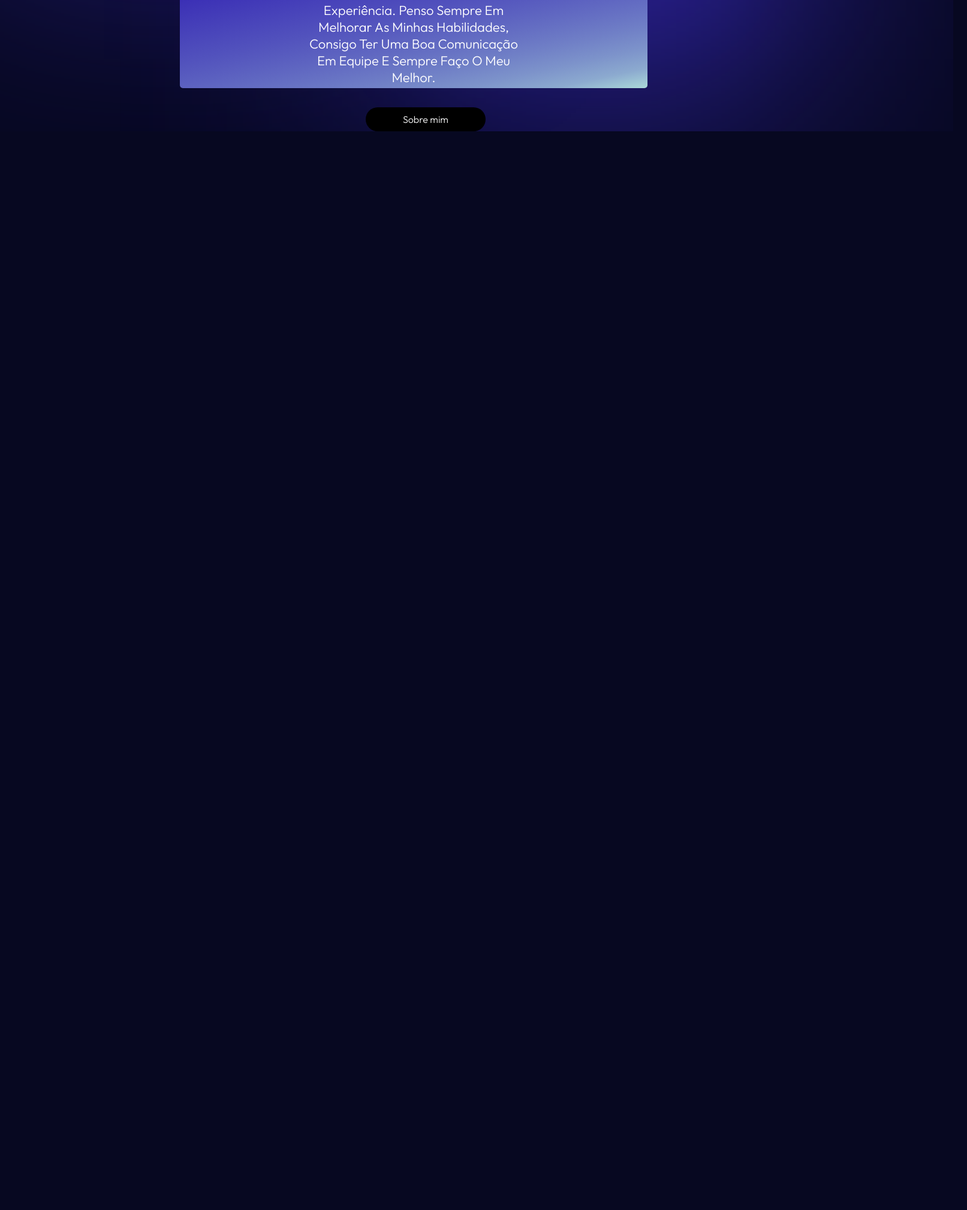
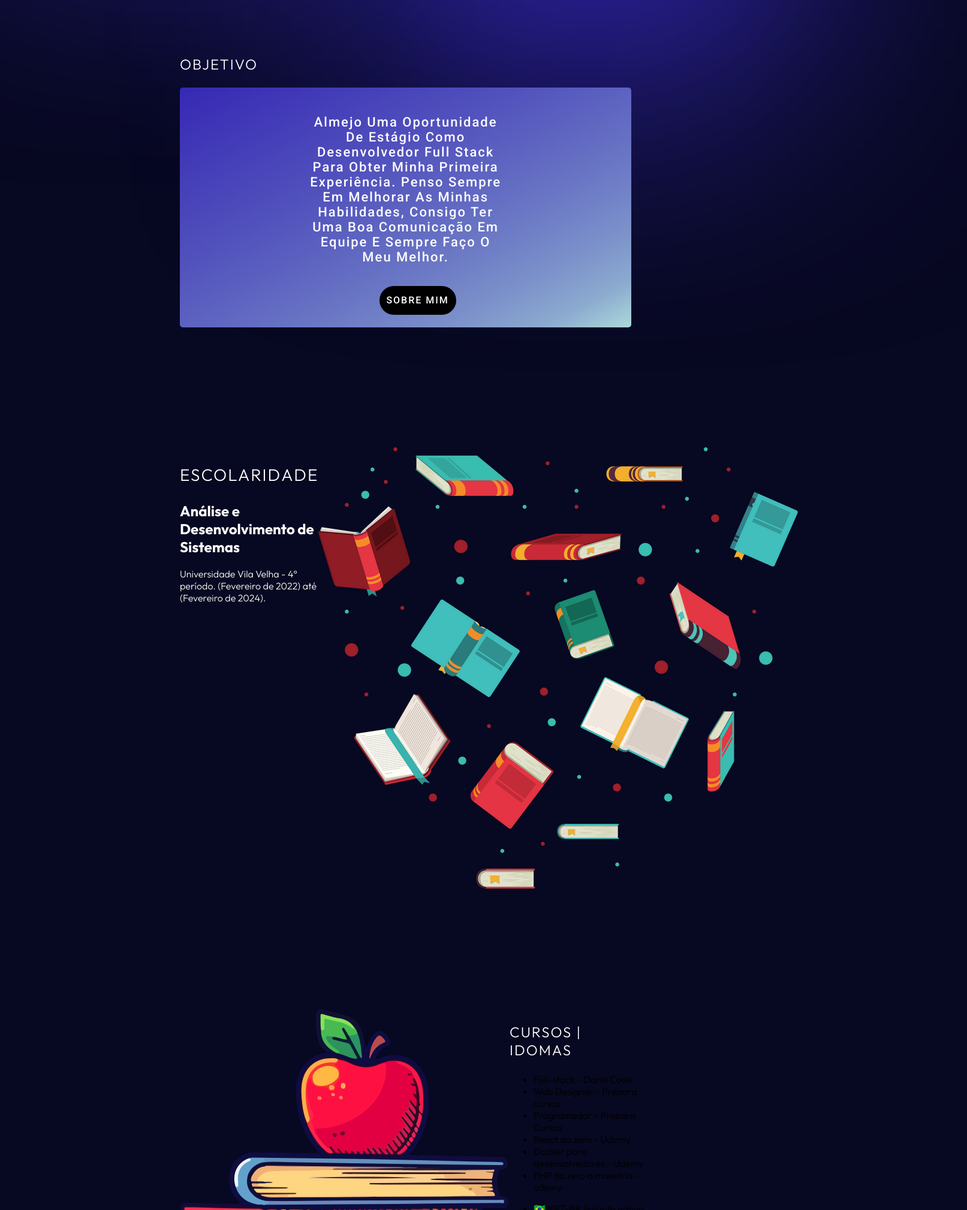
Before and after one commit to DevJhonathas/Portfolio2024, a React (Create React App) app in the folder frontend/: page / in a window 1280 px wide. Shown: the part 782-2800 px from the top of the page at 60% size, 1613 px wide, since content can reach past the window. Before the commit the page ends 1001 px from the top, so only its background shows below. Built offline with nearby package versions, Linux system fonts and the light colour scheme.

Commit message:
Definindo as demais section da home e fazendo algumas estilizações

```diff
--- a/frontend/src/components/Navbar.css
+++ b/frontend/src/components/Navbar.css
@@ -12,7 +12,6 @@
     list-style-type: none;
 }
 
-/* Is logged */
 .button_navbar{
     text-decoration: none;
     color: #ffff;
@@ -28,22 +27,20 @@
     text-decoration: none;
 }
 
-/* not logged */
-
-
-/* rest of code */
+/* Is logged in*/
 .company_name_logged{
     font-size: 24px;
     font-weight: bold;
     text-transform: uppercase;
     color: #ffff;
-    padding-right: 48%;
+    padding-right: 50%;
 }
 
+/* Not logged in */
 .company_name_not_logged{
     font-size: 24px;
     font-weight: bold;
     text-transform: uppercase;
     color: #ffff;
-    padding-right: 67%;
+    padding-right: 73%;
 }
--- a/frontend/src/components/Retangulo_msg.css
+++ b/frontend/src/components/Retangulo_msg.css
@@ -7,15 +7,16 @@
     padding: 5px 10px;
     margin: 0;
     background: linear-gradient(to left top, #ABD9D9, 30%, #3628B4);
-    height: 20vh;
+    width: 94%;
+    font-family: 'Roboto', sans-serif;
 }
 
 .component_text p {
-    font-size: 22px;
     text-align: center;
-    margin: 30px 200px 0px 200px;
+    margin: 0px 200px 0px 200px;
     padding-bottom: 20px;
     text-transform: capitalize;
+    font-weight: 500;
 }
 
 .ul_button{
@@ -28,10 +29,13 @@
     justify-content: center;
     text-align: center;
     border-radius: 100px;
-    width: 200px;
-    height: 5vh;
+    width: 10vw;
+    height: 6vh;
     background-color: #000;
     text-decoration: none;
+    text-transform: uppercase;
+    font-weight: 500;
+    letter-spacing: 2px;
 }
 
 .button{
@@ -51,3 +55,7 @@
 .component_text.nobutton ul{
     display: none;
 }
+
+.component_text.nobutton span{
+    display: none;
+}
--- a/frontend/src/components/Retangulo_msg.jsx
+++ b/frontend/src/components/Retangulo_msg.jsx
@@ -6,13 +6,14 @@ import "./Retangulo_msg.css";
 // React Router Dom
 import { NavLink } from 'react-router-dom';
 
-const Rentagulo_msg = ({msg, type, button = true}) => {
+const Rentagulo_msg = ({msg, type, button = true, msg_button, msg_title, rota}) => {
     return (
         <div className={`component_text ${type}`}>
+            <h2 className={button ? 'button' : 'noButton'}>{msg_title}</h2>
             <p>{msg}</p>
             <ul>
                 <li className='ul_button'>
-                    <NavLink to="/about" id='style_button' className={button ? 'button' : 'noButton'}>Sobre mim</NavLink>
+                    <NavLink to={rota} id='style_button' className={button ? 'button' : 'noButton'}>{msg_button}</NavLink>
                 </li>
             </ul>
         </div>
--- a/frontend/src/global.css
+++ b/frontend/src/global.css
@@ -16,7 +16,7 @@ body{
   background-color: var(--background-color);
 }
 
-h1, h2, p{
+h1, h2, h3, p{
   color: var(--color-text);
 }
 
--- a/frontend/src/pages/Home/Home.css
+++ b/frontend/src/pages/Home/Home.css
@@ -1,5 +1,8 @@
 .container_home{
     position: relative;
+    display: flex;
+    flex-direction: column;
+    justify-content: center;
 }
 
 .container_home p{
@@ -9,7 +12,7 @@
 .section_hero{
     display: flex;
     flex-direction: row;
-    column-gap: 30%;
+    column-gap: 33%;
 }
 
 .title_and_icons h1{
@@ -52,9 +55,68 @@
     height: 100px;
 }
 
-.section_objetivo{
+.section_object{
     display: flex;
     flex-direction: column;
     color: #ffff;
-    margin-top: 10vh;
+    margin-top: 25vh;}
+
+.section_object h3{
+    letter-spacing: 2px;
+    font-weight: 500;
+    font-size: 24px;
+    text-transform: uppercase;
 }
+
+.section_object p{
+    font-size: 22px;
+    letter-spacing: 2px;
+}
+
+.section_school{
+    display: flex;
+    flex-direction: row;
+    margin-top: 25vh;
+}
+
+.section_school h3{
+    letter-spacing: 2px;
+    font-weight: 500;
+    font-size: 24px;
+    text-transform: uppercase;
+}
+
+.school h3{
+    letter-spacing: 2px;
+    font-weight: 300;
+    font-size: 28px;
+    text-transform: uppercase;
+}
+
+.section_courses{
+    display: flex;
+    flex-direction: row;
+    margin-top: 25vh;
+}
+
+.section_courses h3{
+    letter-spacing: 2px;
+    font-weight: 500;
+    font-size: 24px;
+    text-transform: uppercase;
+}
+.section_projects{
+    margin-top: 25vh;}
+
+.section_projects h2{
+    margin-top: 50px;
+    margin-bottom: 40px;
+    font-size: 30px;
+    font-weight: bold;
+}
+
+.section_projects p{
+    font-size: 80px;
+    font-weight: bold;
+    width: 600px
+}
--- a/frontend/src/pages/Home/Home.jsx
+++ b/frontend/src/pages/Home/Home.jsx
@@ -4,6 +4,8 @@ import "./Home.css";
 
 //Images
 import laptop from "../../images/svg/computador_com_codigo.webp";
+import falling_books from "../../images/svg/livros_em_queda.webp";
+import apple_with_books from "../../images/svg/livros_e_maca.webp";
 import github from "../../images/svg/github.svg";
 import instagram from "../../images/svg/instagram.svg";
 import linkedin from "../../images/svg/linkedin.svg";
@@ -11,11 +13,10 @@ import linkedin from "../../images/svg/linkedin.svg";
 //Components
 import Retangulo_msg from '../../components/Retangulo_msg';
 
-
 const Home = () => {
   return (
     <div className='container_home'>
-      <div className="section_hero">
+      <section className="section_hero">
         <img src={laptop} alt="laptop" className='img_laptop'/>
         <div className="title_and_icons">
           <h1>Olá, me chamo jhonathas</h1>
@@ -40,14 +41,57 @@ const Home = () => {
             </ul>
           </div>
         </div>
-      </div>
+      </section>
 
-      <div className="section_objetivo">
+      <section className="section_object">
         <h3>Objetivo</h3>
         <div>
-          <Retangulo_msg msg={"Almejo uma oportunidade de estágio como desenvolvedor Full stack para obter minha primeira experiência. Penso sempre em melhorar as minhas habilidades, consigo ter uma boa comunicação em equipe e sempre faço o meu melhor."} type="button"/>
+          <Retangulo_msg
+          msg={"Almejo uma oportunidade de estágio como desenvolvedor Full stack para obter minha primeira experiência. Penso sempre em melhorar as minhas habilidades, consigo ter uma boa comunicação em equipe e sempre faço o meu melhor."}
+          type="button"
+          msg_button={"Sobre mim"}
+          rota={'/about'}/>
         </div>
-      </div>
+      </section>
+
+      <section className="section_school">
+        <div className="school">
+            <h3>Escolaridade</h3>
+            <h2>Análise e Desenvolvimento de Sistemas</h2>
+            <p>Universidade Vila Velha - 4° período.
+            (Fevereiro de 2022) até (Fevereiro de 2024).</p>
+        </div>
+        <img src={falling_books} alt="falling_books" />
+      </section>
+
+      <section className="section_courses">
+        <img src={apple_with_books} alt="apple_with_books" />
+        <div className="courses">
+            <h3>Cursos | idomas</h3>
+            <ul className='courses_list'>
+              <li><span>Full-stack</span> - Danki Code</li>
+              <li><span>Web Designer</span> - Prepara cursos</li>
+              <li><span>Programador</span> - Prepara Cursos</li>
+              <li><span>React do zero</span> - Udemy</li>
+              <li><span>Docker para desenvolvedores</span> - Udemy</li>
+              <li><span>PHP do zero a maestria</span> - udemy</li>
+            </ul>
+            <ul className="language_list">
+              <li>🇧🇷🇷PT-BR Falante nativo</li>
+              <li>🇺🇸 EN Avançado</li>
+            </ul>
+        </div>
+      </section>
+
+      <section className="section_projects">
+        <div>
+          <Retangulo_msg
+          msg_title={"Está preparado?"}
+          msg={"Venha conhecer meus projetos"}
+          type="button" msg_button={"Projetos"}
+          rota={'/projects'}/>
+        </div>
+      </section>
     </div>
   )
 }
```
